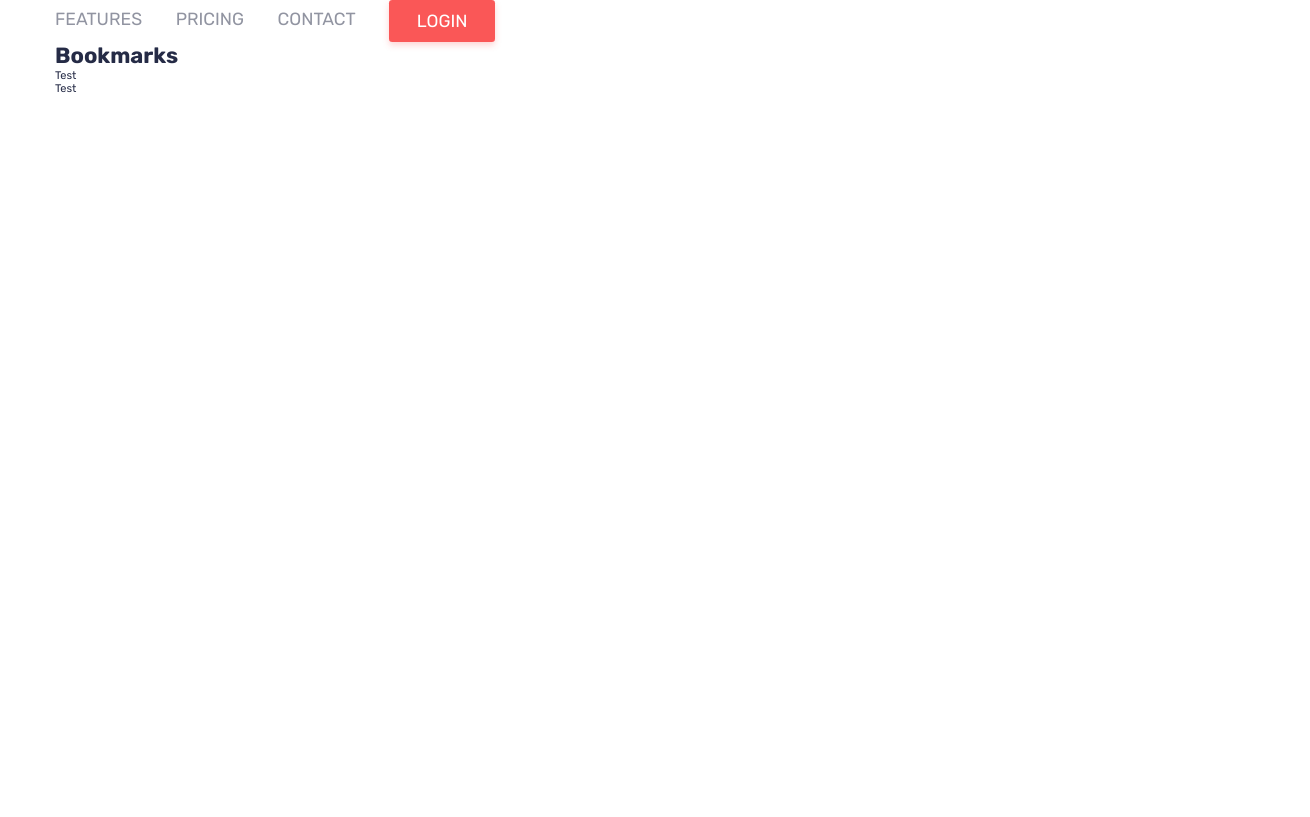
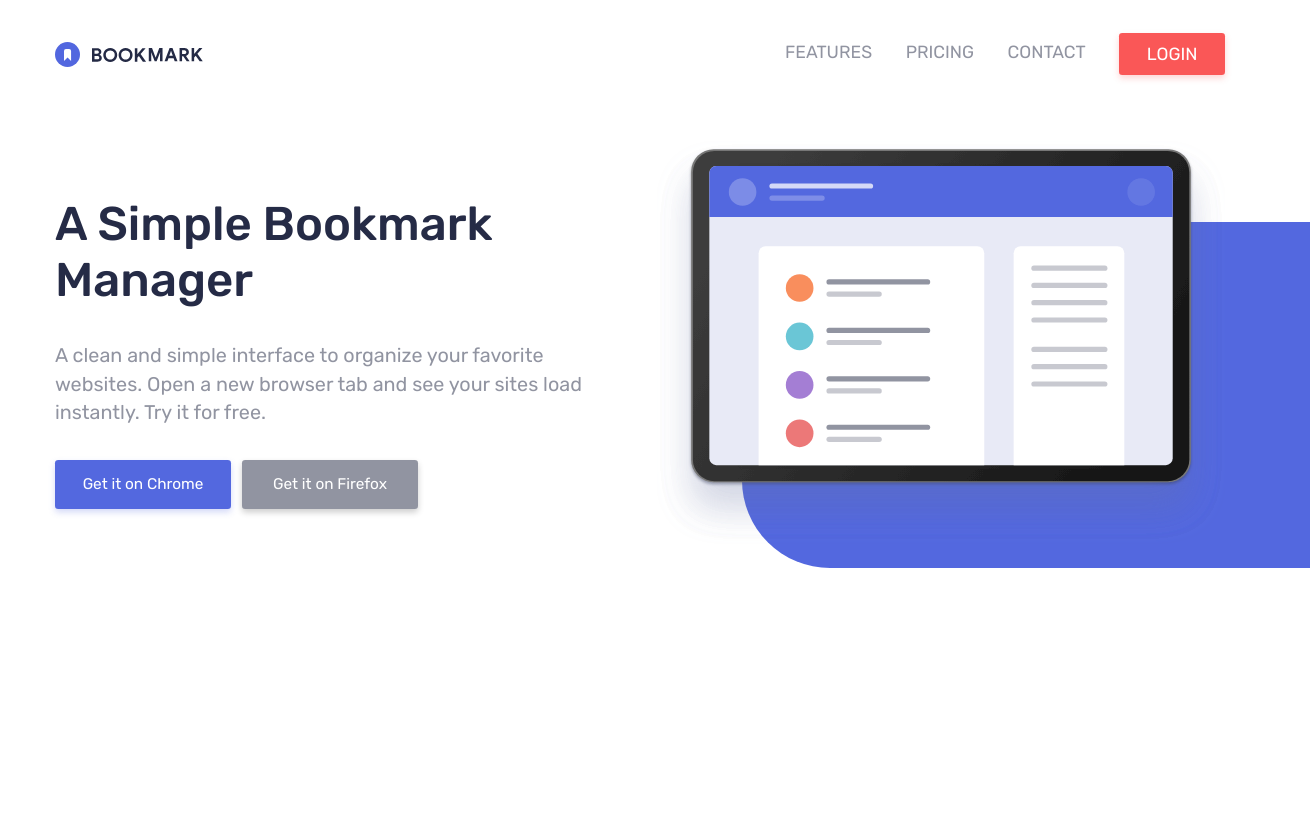
Before and after one commit to null-char/bookmarks-landing-page, a Gatsby site: page / in a window 1280 px wide. Shown: the whole page, 1310 px wide, since content can reach past the window. Built offline with nearby package versions, Linux system fonts and the light colour scheme; Gatsby itself is replaced by a stand-in of ours.

Commit message:
feat(pages): implement Description section component in root page

```diff
--- a/src/pages/index.tsx
+++ b/src/pages/index.tsx
@@ -1,8 +1,20 @@
 import React from "react";
 import { useStaticQuery, graphql, PageProps } from "gatsby";
+import styled from "styled-components";
 import Layout from "@/components/layout";
-import Navigation from "@/components/navigation/navigation.tsx";
+import Header from "@/components/header/header.tsx";
+import Description from "@/components/description/description.tsx";
 import SEO from "@/components/seo";
+
+const GridContainer = styled.div`
+  display: grid;
+  grid-template-rows: repeat(5, min-content);
+  row-gap: 5rem;
+
+  p {
+    line-height: 1.45;
+  }
+`;
 
 const IndexPage: React.FC<PageProps> = () => {
   const { site } = useStaticQuery(graphql`
@@ -18,10 +30,10 @@ const IndexPage: React.FC<PageProps> = () => {
   return (
     <Layout>
       <SEO title={site.siteMetadata.title} />
-      <Navigation />
-      <h1>Bookmarks</h1>
-      <p>Test</p>
-      <p>Test</p>
+      <Header />
+      <GridContainer>
+        <Description />
+      </GridContainer>
     </Layout>
   );
 };
```
